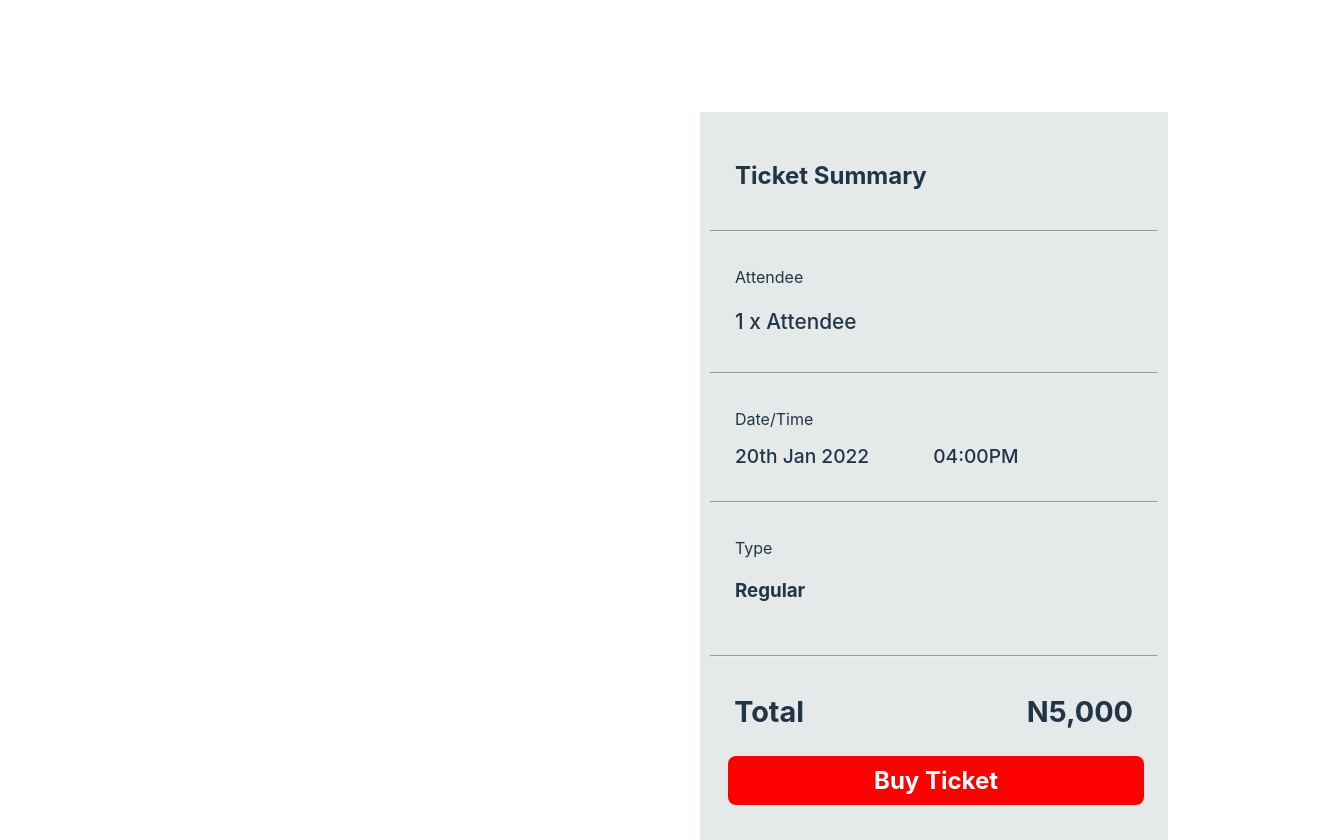
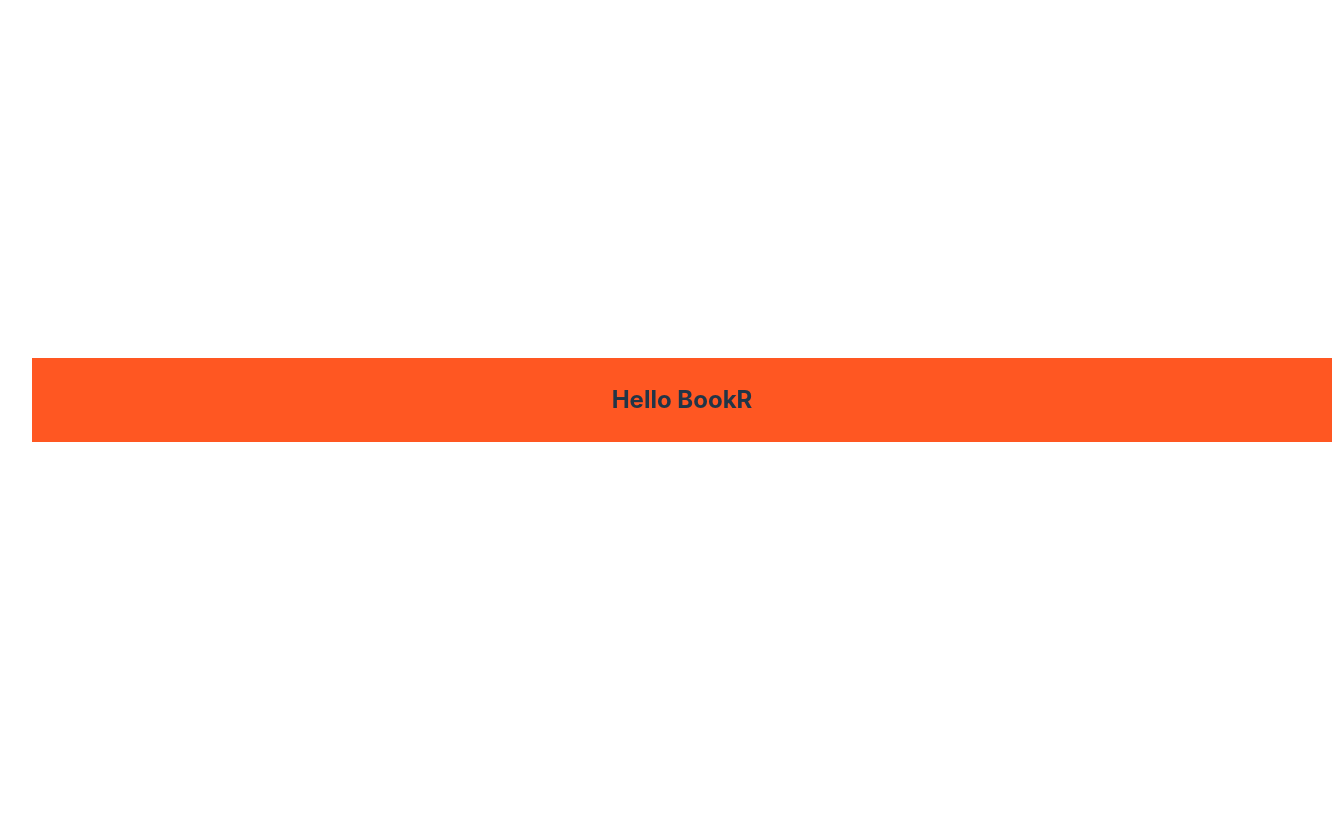
Before and after one commit to decadevs/event-booking-frontend-sq12, a React (Vite) app: page / in a window 1280 px wide. Shown: the whole page, 1344 px wide, since content can reach past the window. After the commit the page ends 800 px from the top, so only its background shows below. Built offline with nearby package versions, Linux system fonts and the light colour scheme.

Commit message:
3rd commit 9th feb

```diff
--- a/src/components/home/index.tsx
+++ b/src/components/home/index.tsx
@@ -2,146 +2,16 @@ import React from "react"
 import styled from 'styled-components';
 
 const Main = styled.div`
-  display: flex
-  right: 10rem;
-  text-align: left;
-  aligh-items: left;
-  justify-content: center;
-  justify-content: flex-end;
-  margin: 0 auto;
-
-
-    .contain-text{
-        margin-bottom: -0.5rem;
-        margin-left: 1.7rem;
-        font-size: 1.2rem;
-        border: .0px solid #E5E9E9;
-        font-weight: 550;
-
-
-
-    }
-    .input-btn{
-        width: 40vw;
-        overflow: hidden;
-        height: 3.5rem;
-        margin-left: 01.5px;
-        border: 0.5px solid black;
-        background-color: #E5E9E9;
-    }
-
-    .container{
-        position: absolute;
-        right: 5rem;
-        top: 5rem;
-        margin: 2rem;
-        background-color: #E5E9E9 ;
+    background-color: var(--secondary);
     padding: 10px;
-    width: 35vw;
-
-   .summary{
-     padding: 10px 0 10px 25px;
-     font-size: 1.5rem;
-   }
-   .attend{
-    padding: 25px 0 10px 25px;
-    & h3{
-        font-size: 1.3rem;
-        font-weight: 500;
-    }
-   }
-    .date-container{
-        padding: 25px 0 25px 25px;
-
-    }
-    .date-sub-container{
-        display: flex;
-        gap: 4rem;
-        & span{
-            font-size: 1.2rem;
-            font-weight: 500;
-            margin-top: 0.8rem;
-        }
-
-    }
-    .type-container{
-        padding: 25px 0 25px 25px;
-    }
-   .total-amount{
-    padding: 35px 0 25px 10px;
-   }
-   .total-container{
-         display: flex;
-            justify-content: space-between;
-            padding: 0 25px 0 35px;
-            & span{
-                font-size: 1.8rem;
-                font-weight: bold;
-            }
-   }
-
-   .total {
-    margin-left: -1.3rem;
-   }
-    .btn{
-        background-color: red;
-        width: 95%;
-        outline: none;
-        border: none;
-        margin-left: 0.5rem;
-        padding: 10px 10px;
-       margin-top: 2rem;
-       color: white;
-       font-size: 1.5rem;
-       font-weight: bolder;
-       align-items: center;
-    }
-
-
+    width:100vw
 
 `
 
-
-
 export const Demo: React.FC = () => {
 return (
-   <Main>
-        <div className="container">
-
-            <h4 className="summary">Ticket Summary</h4>
-            <hr/>
-            <div className="attend">
-                <span>Attendee</span>
-                <h3>1 x Attendee</h3>
-
-            </div>
-            <hr/>
-            <div className="date-container">
-                <span>Date/Time</span>
-                <div className="date-sub-container">
-                <span>20th Jan 2022 </span>
-                 <span>04:00PM</span>
-                </div>
-
-            </div>
-            <hr/>
-            <div className="type-container">
-                <span>Type</span>
-                <h3>Regular</h3>
-
-            </div>
-            <hr/>
-            <div className="total-amount">
-               <div className="total-container">
-               <span className="total">Total</span>
-                <span className="amount">N5,000</span>
-               </div>
-
-               <div>
-               <button type="submit" className="btn btn-primary">Buy Ticket</button>
-               </div>
-            </div>
-        </div>
-        </Main>
+    <Main>
+        <h2> Hello BookR</h2>
+    </Main>
 )
 }
```
Also changed, not shown: src/components/home/style.css (deleted).
